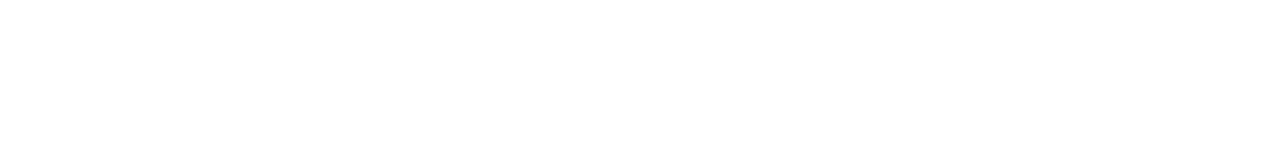
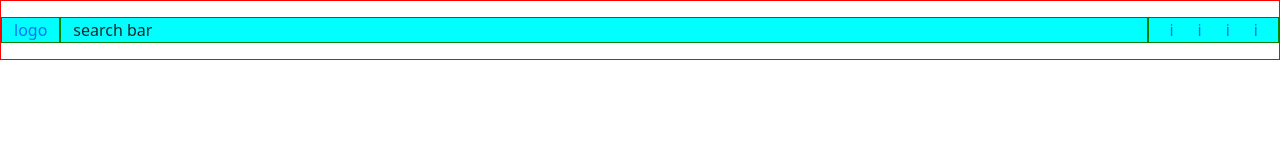
Before and after one commit to Francescodc92/html-css-bootstrap-dashboard, a plain HTML site: page index.html in a window 1280 px wide. Drawn offline with nearby package versions, Linux system fonts and the light colour scheme.

Commit message:
end header structure

```diff
--- a/css/debug.css
+++ b/css/debug.css
@@ -0,0 +1,12 @@
+.debug header .container{
+  border: 1px solid black;
+}
+
+.debug header .row{
+  border: 1px solid red;
+}
+
+.debug header .row > *{
+  background-color: aqua;
+  border: 1px solid green;
+}
--- a/css/style.css
+++ b/css/style.css
@@ -1 +1,13 @@
 @import url(./debug.css);
+
+:root{
+  --header-height:3.75rem;
+}
+
+header{
+  height: var(--header-height);
+}
+
+header .dropdown .dropdown-toggle::after{
+  display: none;
+}
--- a/index.html
+++ b/index.html
@@ -1,14 +1,60 @@
 <!DOCTYPE html>
-<html lang="en">
+<html lang="it">
 <head>
   <meta charset="UTF-8">
   <meta http-equiv="X-UA-Compatible" content="IE=edge">
   <meta name="viewport" content="width=device-width, initial-scale=1.0">
-  <title>Document</title>
+  <title>Bootstrap Dashboard</title>
+  <!--bootstrap-->
+  <link href="https://cdn.jsdelivr.net/npm/bootstrap@5.3.0/dist/css/bootstrap.min.css" rel="stylesheet" integrity="sha384-9ndCyUaIbzAi2FUVXJi0CjmCapSmO7SnpJef0486qhLnuZ2cdeRhO02iuK6FUUVM" crossorigin="anonymous">
   <!--css-->
   <link rel="stylesheet" href="./css/style.css">
 </head>
-<body>
+<body class="debug">
+  <header>
+    <div class="container-fluid h-100">
+      <div class="row h-100 align-items-center ">
+        <div class="col-auto ">
+          <a class="text-decoration-none" href="">logo</a>
+        </div>
+        <!--end col-->
+        <div class="col ">
+          search bar
+        </div>
+        <!--end col-->
+        <div class="col-auto ">
+          <ul class="list-unstyled d-flex  gap-2 mb-0">
+            <li class="d-none d-md-block">
+              <a class="text-decoration-none px-2 d-none d-md-block" href="">i</a>
+            </li>
+            <li class="d-none d-md-block">
+              <a class="text-decoration-none px-2 d-none d-md-block" href="">i</a>
+            </li>
+            <li class="d-none d-md-block">
+              <a class="text-decoration-none px-2" href="">i</a>
+            </li>
+             <li class="dropdown">
+              <a class="text-decoration-none px-2 dropdown-toggle" href="#" role="button" data-bs-toggle="dropdown" aria-expanded="false">
+                i
+              </a>
 
+              <ul class="dropdown-menu">
+                <li><a class="dropdown-item" href="#">Action</a></li>
+                <li><a class="dropdown-item" href="#">Another action</a></li>
+                <li><a class="dropdown-item" href="#">Something else here</a></li>
+              </ul>
+            </li>
+          </ul>
+        </div>
+        <!--end col-->
+      </div>
+      <!--end row-->
+    </div>
+    <!--end container-->
+  </header>
+  <!--end header-->
+
+  <!--bootstrap js-->
+  <script src="https://cdn.jsdelivr.net/npm/bootstrap@5.3.0/dist/js/bootstrap.bundle.min.js" integrity="sha384-geWF76RCwLtnZ8qwWowPQNguL3RmwHVBC9FhGdlKrxdiJJigb/j/68SIy3Te4Bkz" crossorigin="anonymous"></script>
 </body>
 </html>
```
Also changed, not shown: prove .html (added, +16 -0 lines).
